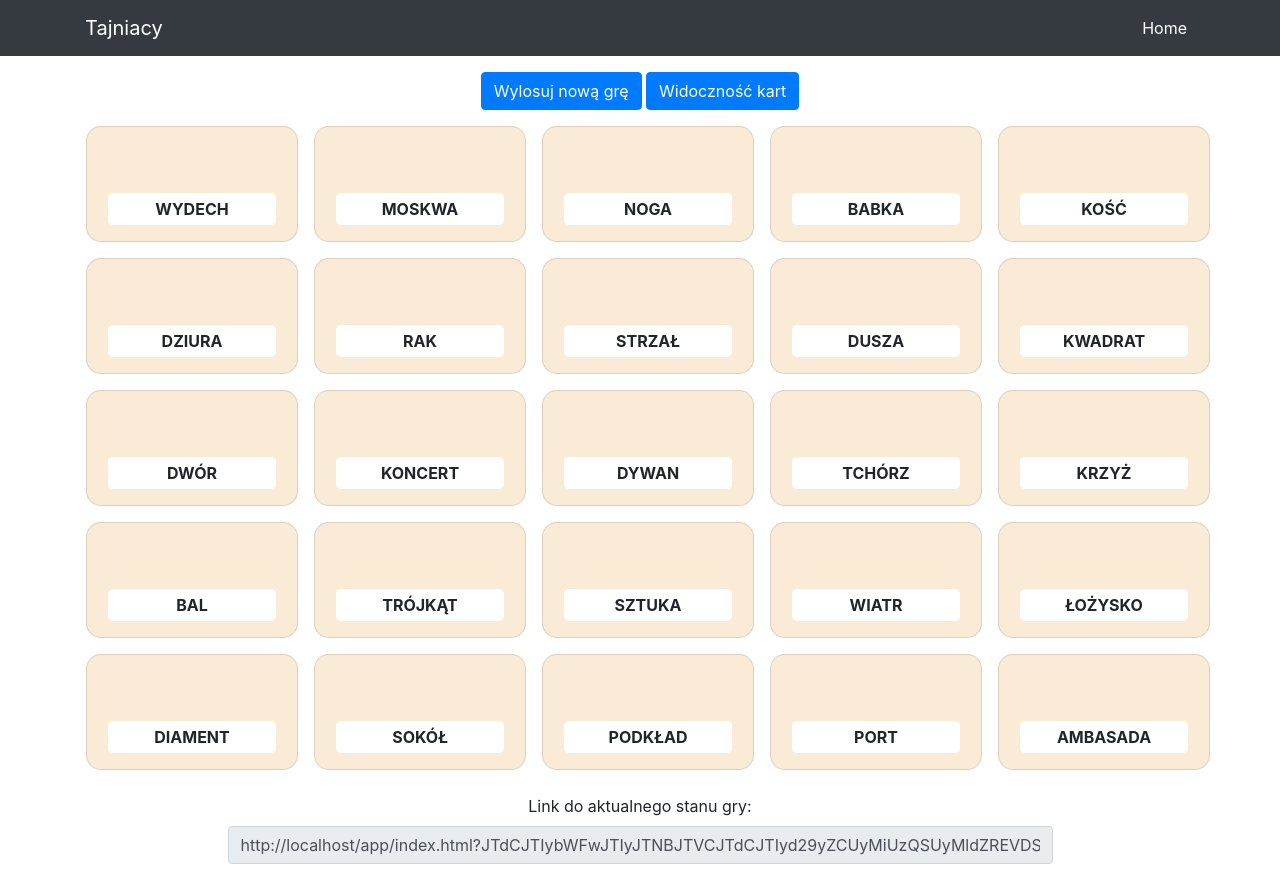
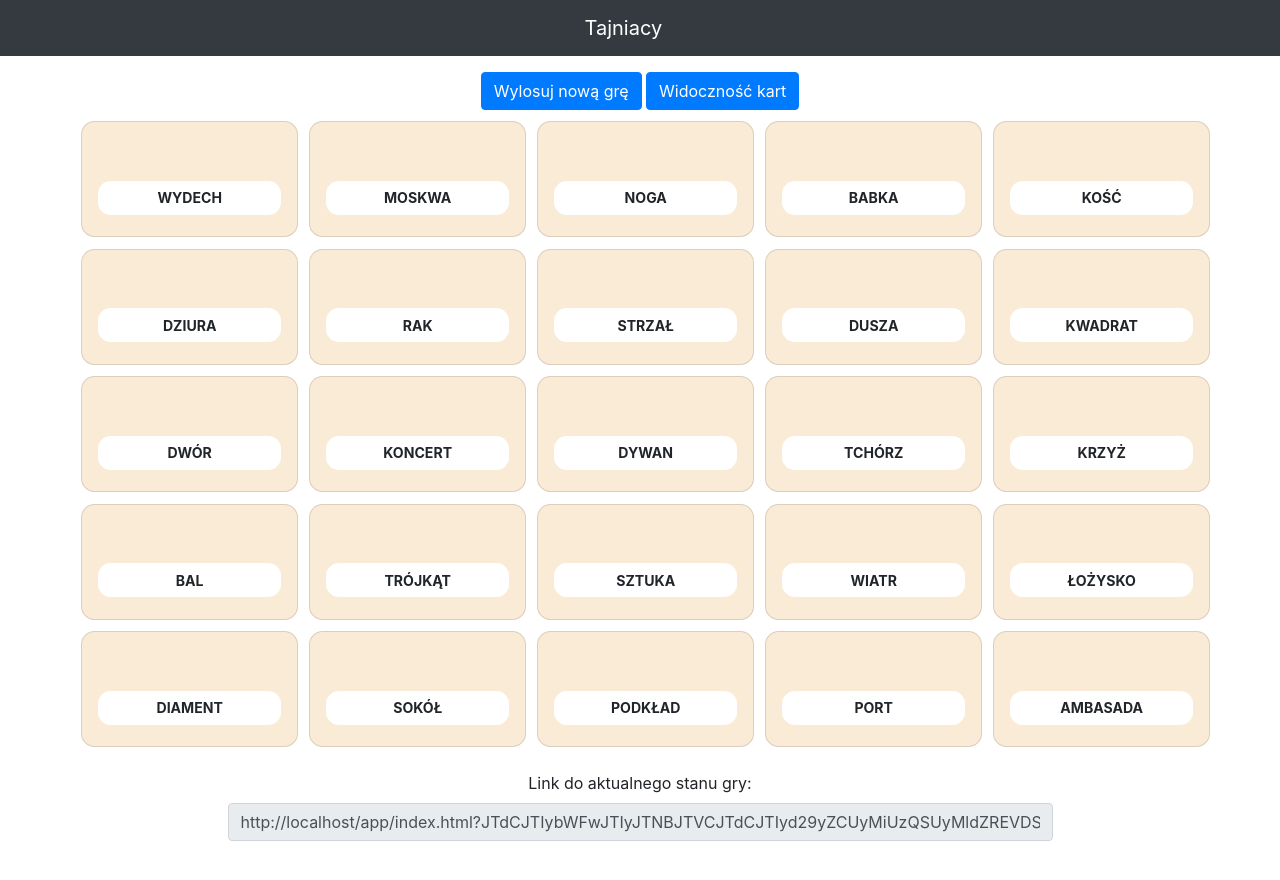
Before and after one commit to zygzagZ/tajniacy, a website: page app/index.html in a window 1280 px wide. After the commit the page ends 857 px from the top, so only its background shows below. Drawn offline with Linux system fonts and the light colour scheme.

Commit message:
poprawa css

```diff
--- a/app/game.css
+++ b/app/game.css
@@ -1,9 +1,13 @@
+.navbar-brand {
+	margin-left: 45%;
+}
+
 .card {
     background-color: antiquewhite;
     padding-top: 10%;
-    margin-left: 1em;
-    margin-top: 1em;
-    border-radius: 15px;
+    margin-left: 1%;
+    margin-top: 1%;
+    border-radius: 1.7vh;
 }
 
 .card-bottom {
@@ -13,19 +17,21 @@
 	width: 100%;
 }
 .card-word {
-    margin-bottom: 1em;
+    margin-bottom: 10%;
     margin-left: auto;
     margin-right: auto;
-    width: 80%;
+    width: 85%;
     text-align: center;
     background-color:white;
-    padding: 0.25em;
-    border-radius: 5px;
+    padding: 0.8vh;
+    font-size: 1.1vw;
+    border-radius: 1vw;
     font-weight: bold;
+
 }
 
 .card-color {
-	border-radius: 15px;
+	border-radius: 1.7vh;
 }
 .playground .card .card-color {
 	position: absolute;
--- a/app/index.html
+++ b/app/index.html
@@ -8,7 +8,7 @@
   <meta name="description" content="">
   <meta name="author" content="">
 
-  <title>Bare - Start Bootstrap Template</title>
+  <title> Tajniacy </title>
 
   <!-- Bootstrap core CSS -->
   <link href="vendor/bootstrap/css/bootstrap.min.css" rel="stylesheet">
@@ -22,27 +22,6 @@
   <nav class="navbar navbar-expand-lg navbar-dark bg-dark static-top">
     <div class="container">
       <a class="navbar-brand" href="#">Tajniacy</a>
-      <button class="navbar-toggler" type="button" data-toggle="collapse" data-target="#navbarResponsive" aria-controls="navbarResponsive" aria-expanded="false" aria-label="Toggle navigation">
-        <span class="navbar-toggler-icon"></span>
-      </button>
-      <div class="collapse navbar-collapse" id="navbarResponsive">
-        <ul class="navbar-nav ml-auto">
-          <li class="nav-item active">
-            <a class="nav-link" href="#">Home
-              <span class="sr-only">(current)</span>
-            </a>
-          </li>
-          <!-- <li class="nav-item">
-            <a class="nav-link" href="#">About</a>
-          </li>
-          <li class="nav-item">
-            <a class="nav-link" href="#">Services</a>
-          </li>
-          <li class="nav-item">
-            <a class="nav-link" href="#">Contact</a>
-          </li> -->
-        </ul>
-      </div>
     </div>
   </nav>
 
```
